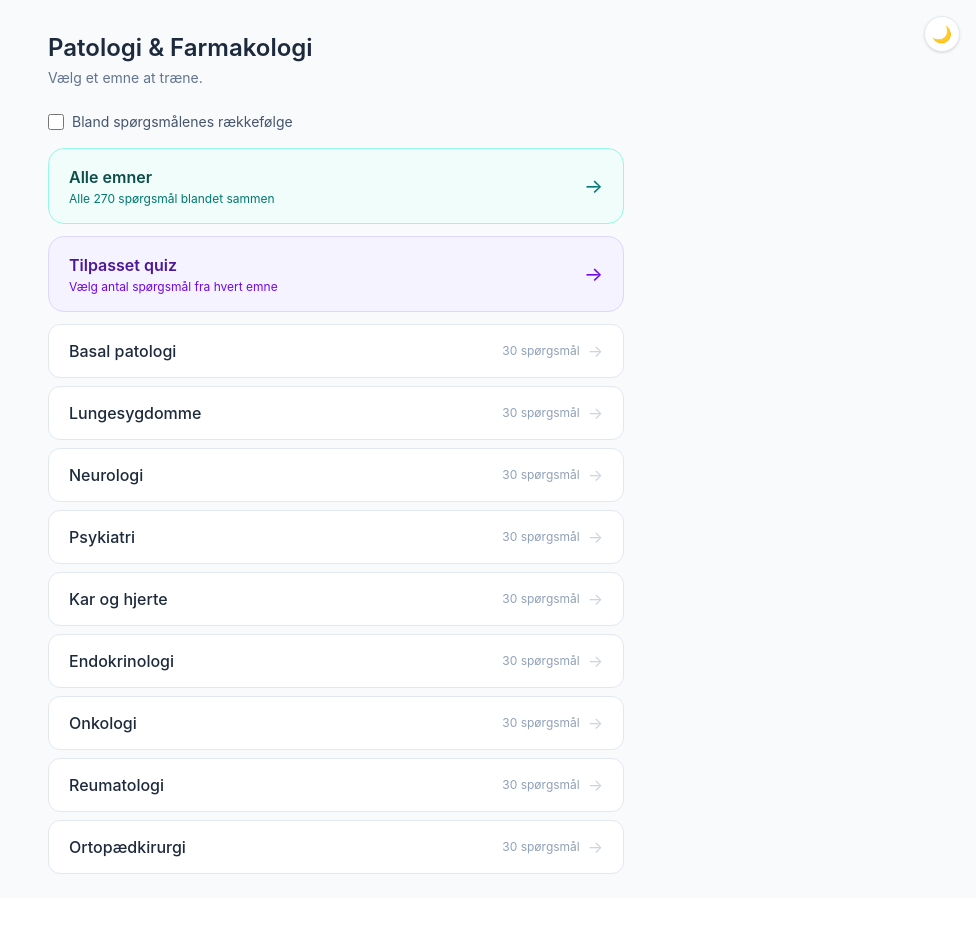
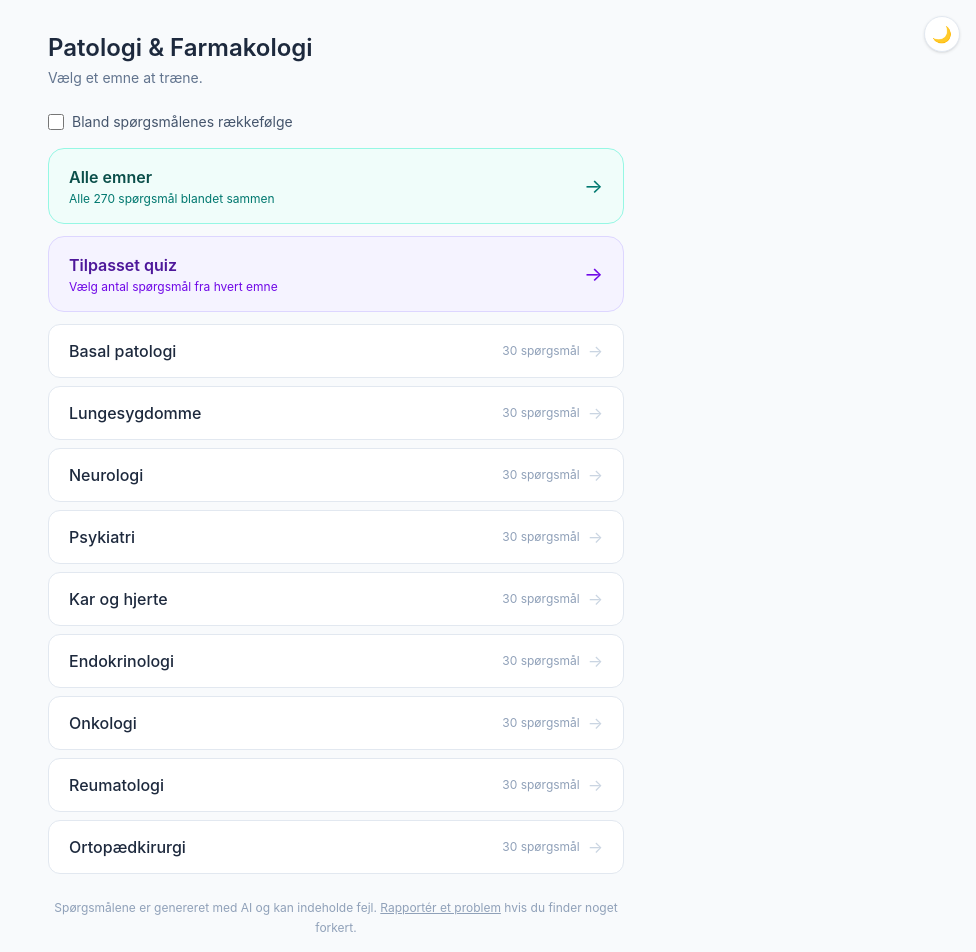
Before and after one commit to JacobHorberg/PathologyAndPharmacologyExamQuiz, a React (Vite) app: page / in a window 1280 px wide. Shown: the top 952 px of the page, without its empty margins (304-1280 px from the left). Before the commit the page ends 898 px from the top, so only its background shows below. Built offline with nearby package versions, Linux system fonts and the light colour scheme.

Commit message:
add question flagging feature that allows you to create a github issue with the problem of the question

```diff
--- a/src/EksamenQuiz.jsx
+++ b/src/EksamenQuiz.jsx
@@ -50,6 +50,20 @@ const QUESTIONS = [
 const LETTERS = ["A", "B", "C", "D", "E", "F"];
 const ALL = "__ALLE_EMNER__";
 const CUSTOM = "__TILPASSET__";
+const GITHUB_REPO = "https://github.com/JacobHorberg/PathologyAndPharmacologyExamQuiz";
+
+function flagIssueUrl(q) {
+  const shortQ = q.question.length > 60 ? q.question.slice(0, 60) + "…" : q.question;
+  const title = `Ret spørgsmål: "${shortQ}" (emne: ${q.topic})`;
+  const optionLines = q.options.map((opt, i) => `- **${LETTERS[i]}:** ${opt}`).join("\n");
+  const body =
+    `**Emne:** ${q.topic}\n\n` +
+    `**Spørgsmål:**\n${q.question}\n\n` +
+    `**Svarmuligheder:**\n${optionLines}\n\n` +
+    `**Korrekt svar:** ${q.correct}\n\n` +
+    `---\n\n**Hvad er forkert med spørgsmålet?**\n\n<!-- Beskriv problemet her -->`;
+  return `${GITHUB_REPO}/issues/new?title=${encodeURIComponent(title)}&body=${encodeURIComponent(body)}`;
+}
 
 function topicOf(q) {
   return q.topic && String(q.topic).trim() ? String(q.topic).trim() : "Andet";
@@ -309,6 +323,19 @@ export default function App() {
                 </button>
               ))}
             </div>
+
+            <p className="mt-6 text-xs text-slate-400 dark:text-slate-500 text-center leading-relaxed">
+              Spørgsmålene er genereret med AI og kan indeholde fejl.{" "}
+              <a
+                href={`${GITHUB_REPO}/issues`}
+                target="_blank"
+                rel="noopener noreferrer"
+                className="underline hover:text-slate-600 dark:hover:text-slate-300"
+              >
+                Rapportér et problem
+              </a>{" "}
+              hvis du finder noget forkert.
+            </p>
           </div>
         </div>
       </div>
@@ -661,9 +688,18 @@ export default function App() {
               </>
             )}
 
-            <div className="mt-6 flex items-center justify-between">
+            <div className="mt-6 flex items-center justify-between gap-3">
+              <a
+                href={flagIssueUrl(q)}
+                target="_blank"
+                rel="noopener noreferrer"
+                className="text-xs text-slate-400 dark:text-slate-500 hover:text-rose-500 dark:hover:text-rose-400 transition-colors flex items-center gap-1"
+              >
+                <span aria-hidden>⚑</span> Rapportér fejl
+              </a>
+              <div className="flex items-center gap-3">
                 <span className="text-xs text-slate-400 dark:text-slate-500">
-                {answered ? "Tryk Enter for næste" : "Vælg et svar"}
+                  {answered ? "Tryk Enter for næste" : ""}
                 </span>
                 <button
                   onClick={next}
@@ -677,5 +713,6 @@ export default function App() {
           </div>
         </div>
       </div>
+    </div>
   );
 }
```
Lines whose indentation alone changed are shown as unchanged.
